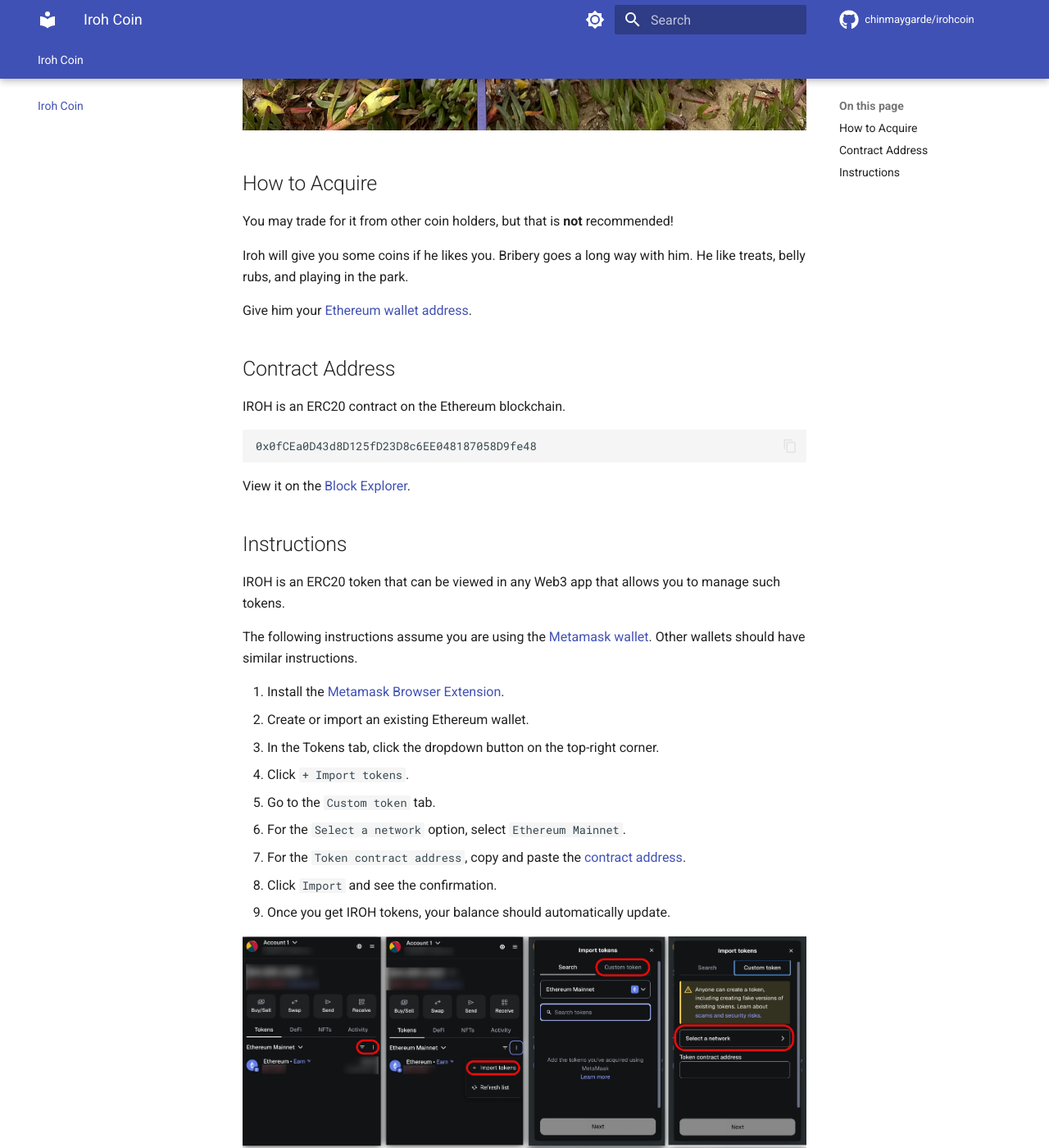
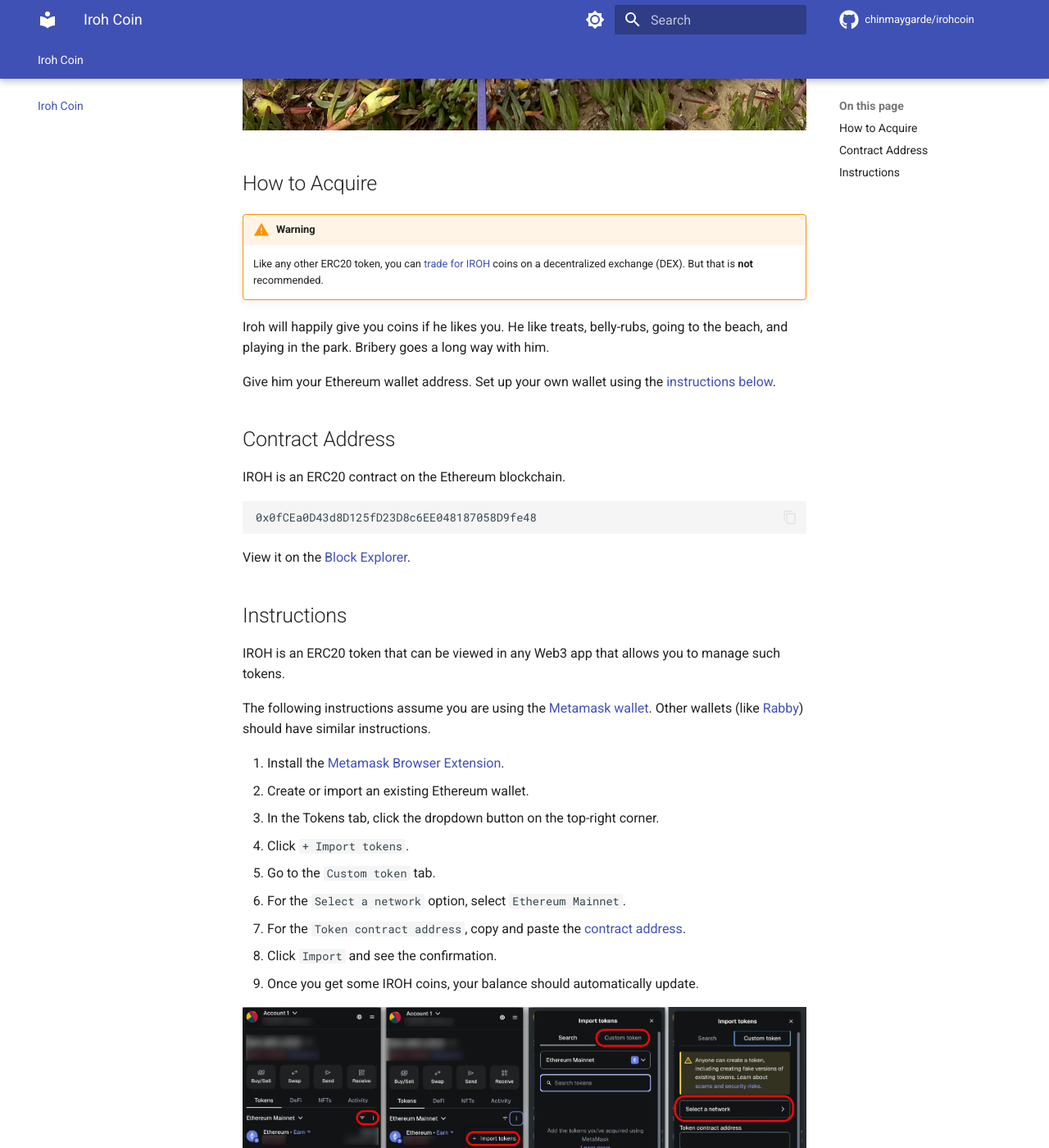
Before and after one commit to chinmaygarde/irohcoin, an MkDocs documentation site: the page built from docs/index.md, in a window 1280 px wide and 1400 px high, scrolled down 1028 px. Shown: the whole window at 82% size. Built offline with MkDocs 1.6.1 and Material for MkDocs 9.7.7, drawn with Linux system fonts in a browser that asks for light colours; comment, search, counter and statistics services are not loaded.

```diff
--- a/docs/index.md
+++ b/docs/index.md
@@ -8,11 +8,13 @@ title: Iroh Coin
 
 ## How to Acquire
 
-You may trade for it from other coin holders, but that is **not** recommended!
 
-Iroh will give you some coins if he likes you. Bribery goes a long way with him. He like treats, belly rubs, and playing in the park.
+!!! warning
+    Like any other ERC20 token, you can [trade for IROH ](https://app.uniswap.org/#/swap?inputCurrency=0xA0b86991c6218b36c1d19D4a2e9Eb0cE3606eB48&outputCurrency=0x0fCEa0D43d8D125fD23D8c6EE048187058D9fe48&exactAmount=1&exactField=input) coins on a decentralized exchange (DEX). But that is **not** recommended.
 
-Give him your [Ethereum wallet address](#instructions).
+Iroh will happily give you coins if he likes you. He like treats, belly-rubs, going to the beach, and playing in the park. Bribery goes a long way with him.
+
+Give him your Ethereum wallet address. Set up your own wallet using the [instructions below](#instructions).
 
 ## Contract Address
 
@@ -28,7 +30,7 @@ View it on the [Block Explorer](https://etherscan.io/token/0x0fCEa0D43d8D125fD23
 
 IROH is an ERC20 token that can be viewed in any Web3 app that allows you to manage such tokens.
 
-The following instructions assume you are using the [Metamask wallet](https://metamask.io/). Other wallets should have similar instructions.
+The following instructions assume you are using the [Metamask wallet](https://metamask.io/). Other wallets (like [Rabby](https://rabby.io/)) should have similar instructions.
 
 1. Install the [Metamask Browser Extension](https://metamask.io/download).
 * Create or import an existing Ethereum wallet.
@@ -38,6 +40,6 @@ The following instructions assume you are using the [Metamask wallet](https://me
 * For the `Select a network` option, select `Ethereum Mainnet`.
 * For the `Token contract address`, copy and paste the [contract address](#contract-address).
 * Click `Import` and see the confirmation.
-* Once you get IROH tokens, your balance should automatically update.
+* Once you get some IROH coins, your balance should automatically update.
 
 ![Instructions](./assets/instructions.webp)
```
